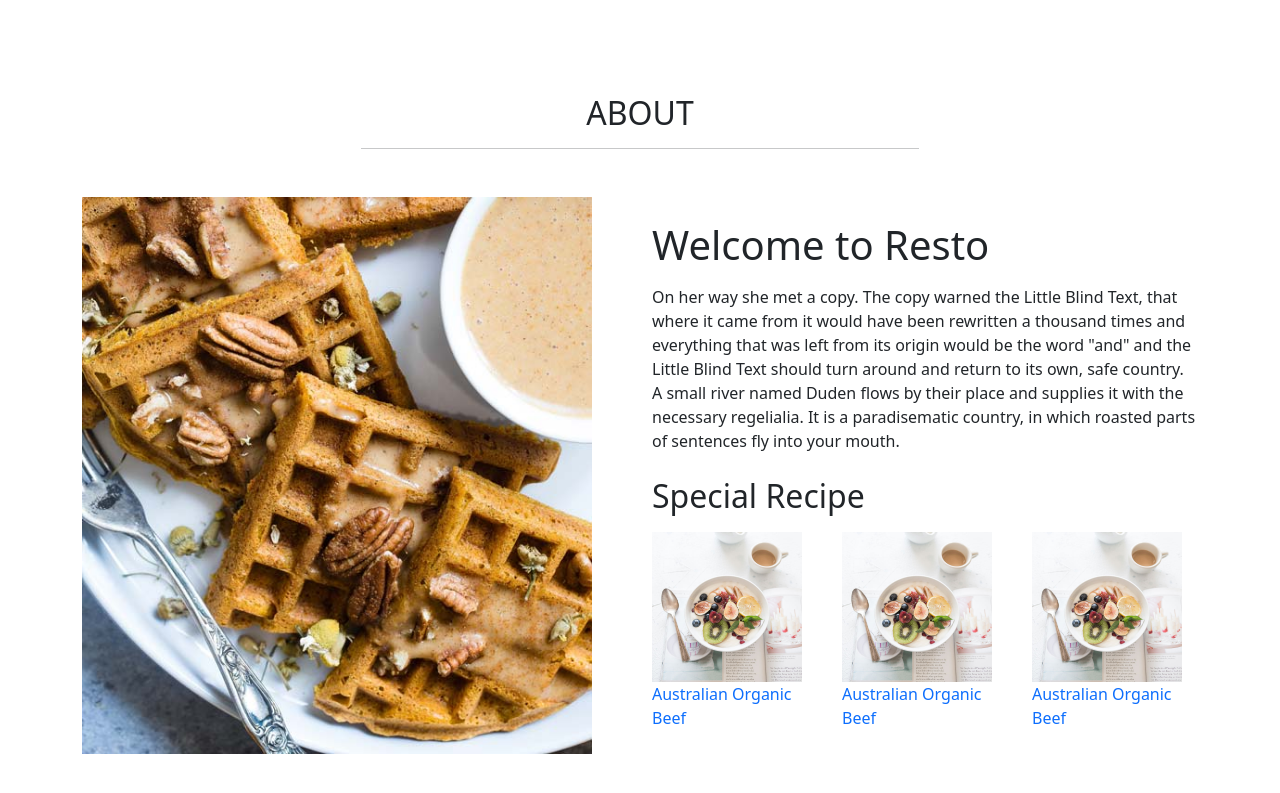
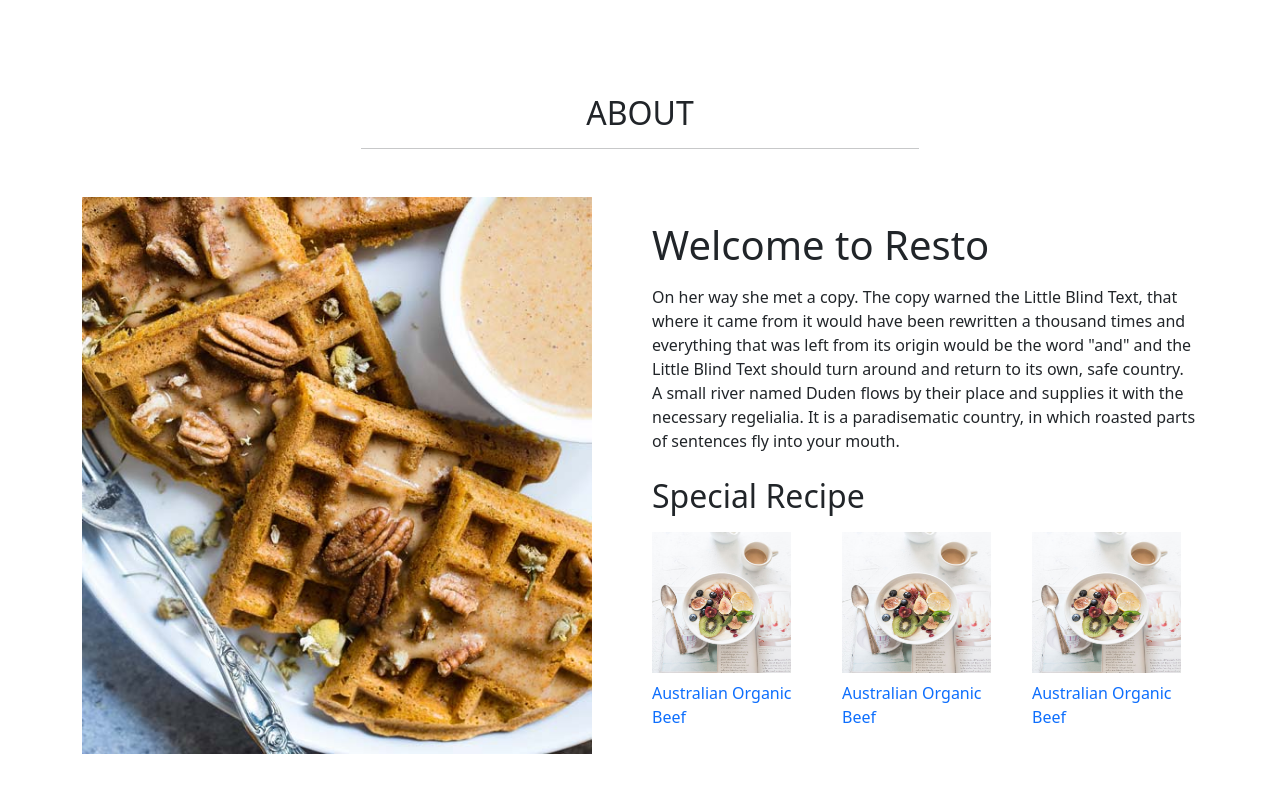
Before and after one commit to sayemhossain/resto, a plain HTML site: page index.html in a window 1280 px wide. Shown: the part 721-1514 px from the top of the page. Drawn offline with nearby package versions, Linux system fonts and the light colour scheme.

Commit message:
new code added

```diff
--- a/index.html
+++ b/index.html
@@ -129,27 +129,39 @@
     <section id="about" class="py-5 my-5">
       <div class="container">
         <h2 class="text-center text-uppercase">About</h2>
-       <div class="w-50 m-auto mb-5"><hr></div>
+        <div class="w-50 m-auto mb-5">
+          <hr>
+        </div>
         <div class="row">
           <div class="col-lg-6 pe-md-5 left-img">
             <img class="img-fluid" src="img/hero-2.jpg" alt="">
           </div>
           <div class="col-lg-6 mt-4">
             <h1 class="mb-3">Welcome to Resto</h1>
-            <p>On her way she met a copy. The copy warned the Little Blind Text, that where it came from it would have been rewritten a thousand times and everything that was left from its origin would be the word "and" and the Little Blind Text should turn around and return to its own, safe country. A small river named Duden flows by their place and supplies it with the necessary regelialia. It is a paradisematic country, in which roasted parts of sentences fly into your mouth.</p>
+            <p>On her way she met a copy. The copy warned the Little Blind Text, that where it came from it would have
+              been rewritten a thousand times and everything that was left from its origin would be the word "and" and
+              the Little Blind Text should turn around and return to its own, safe country. A small river named Duden
+              flows by their place and supplies it with the necessary regelialia. It is a paradisematic country, in
+              which roasted parts of sentences fly into your mouth.</p>
             <h2 class="mt-4">Special Recipe</h2>
             <div class="row mt-3">
-              <div class="col-lg-4 about-img">
+              <div class="col-4 pe-4 about-img">
+
                 <img src="img/hero-1.jpg" alt="">
-                <p><a href="">Australian Organic<br> Beef</a></p>
+                <p class="mt-2"><a href="">Australian Organic Beef</a></p>
+
               </div>
-              <div class="col-lg-4 about-img">
+              <div class="col-4 about-img">
+
                 <img src="img/hero-1.jpg" alt="">
-                <p><a href="">Australian Organic<br> Beef</a></p>
+                <p class="mt-2"><a href="">Australian Organic Beef</a></p>
+
               </div>
-              <div class="col-lg-4 about-img">
+              <div class="col-4  about-img">
+
                 <img src="img/hero-1.jpg" alt="">
-                <p><a href="">Australian Organic<br> Beef</a></p>
+                <p class="mt-2"><a href="">Australian Organic Beef</a></p>
+
               </div>
             </div>
           </div>
--- a/style.css
+++ b/style.css
@@ -22,8 +22,8 @@ font-family: 'Shadows Into Light', cursive; */
   height: 550px;
 } */
 .about-img img {
-  height: 150px;
-  width: 150px;
+  height: 60%;
+  width: 90%;
 }
 .about-img p a {
   text-decoration: none;
```
